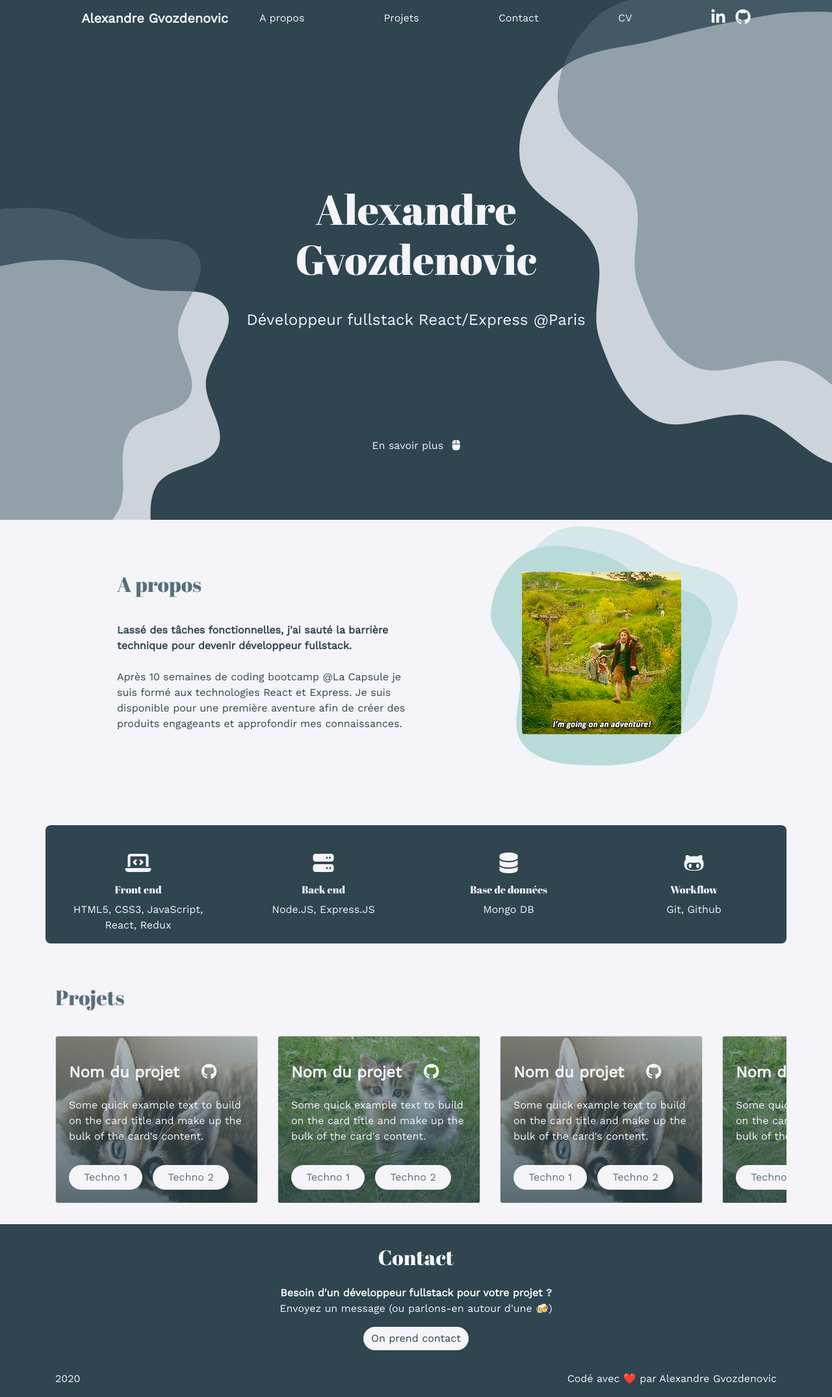
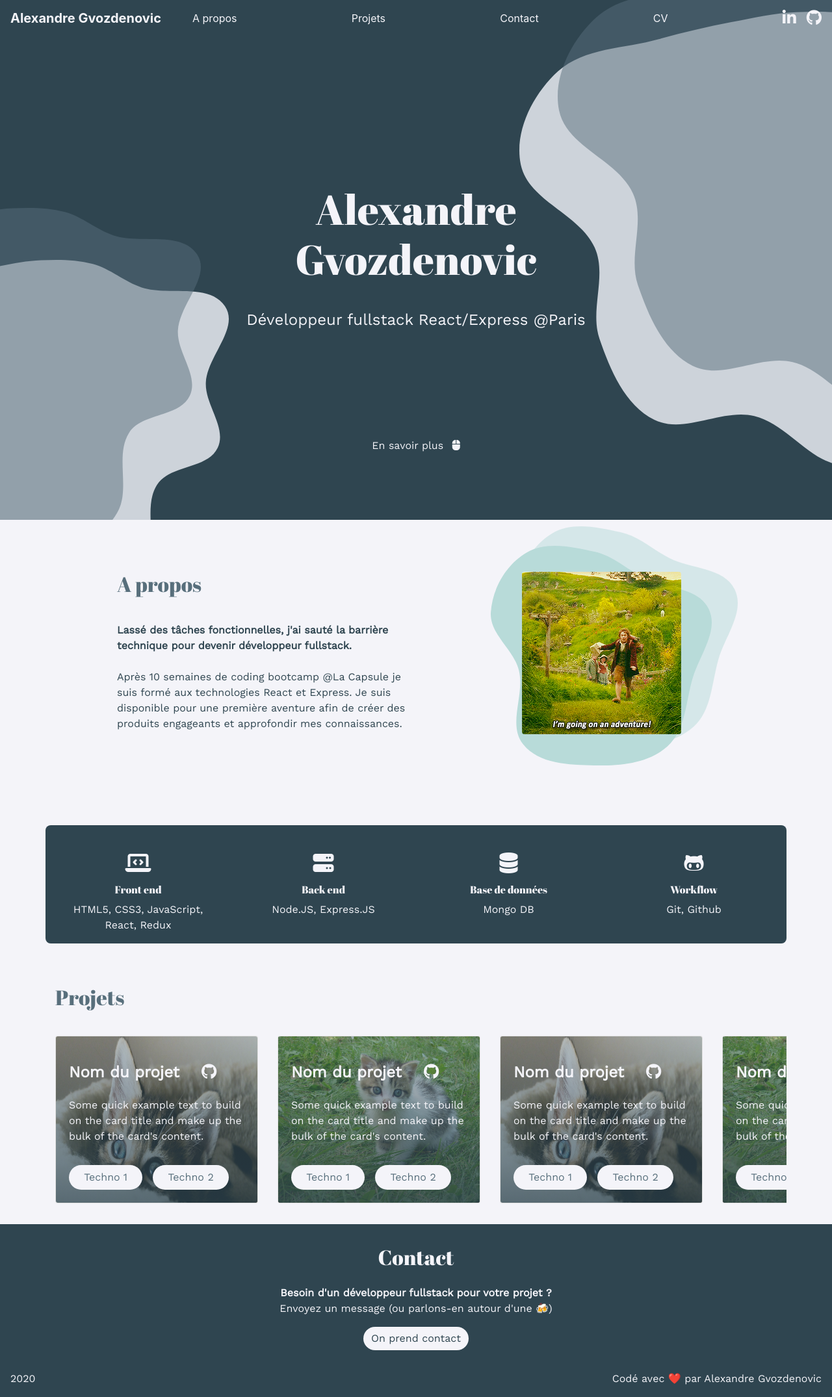
Before and after one commit to alexandreGvozdenovic/myPortfolio, a React (Create React App) app: page / in a window 1280 px wide. Shown: the whole page at 65% size. Built offline with nearby package versions, Linux system fonts and the light colour scheme.

Commit message:
modified style for mobile navigation

```diff
--- a/src/App.js
+++ b/src/App.js
@@ -1,7 +1,7 @@
-import React, { useState } from 'react';
+import React from 'react';
 import './App.scss';
 import 'bootstrap/dist/css/bootstrap.min.css';
-import { Container, Row, Col,} from 'react-bootstrap'
+import { Container } from 'react-bootstrap'
 import NavBar from './components/navbar'
 import FirstPage from './components/firstpage'
 import SecondPage from './components/secondpage'
--- a/src/App.scss
+++ b/src/App.scss
@@ -9,6 +9,13 @@ $background-charcoal: #2F4550;
 $text-ghost-white : #F4F4F9;
 $text-dark-electric-blue: #586F7C;
 
+html,body
+{
+    width: 100%;
+    margin: 0px;
+    padding: 0px;
+    overflow-x: hidden;
+}
 
 // Nav Bar Specific CSS
 
@@ -129,6 +136,10 @@ $text-dark-electric-blue: #586F7C;
     background-color: $background-charcoal;
     border: $background-charcoal;
     border-radius: 8px;
+    @media (max-width: 992px) {
+      margin-left: 16px;
+      margin-right: 16px;
+    }
   }
   .skill-title {
     color: $text-ghost-white;
@@ -229,6 +240,8 @@ $text-dark-electric-blue: #586F7C;
   color: $text-ghost-white;
   margin-top: 16px;
   font-size: 16px;
+  padding-right: 16px;
+  padding-left: 16px;
 }
 .contact-button {
   background-color: $text-ghost-white;
@@ -244,8 +257,14 @@ $text-dark-electric-blue: #586F7C;
 }
 .bottom-footer {
   padding-bottom: 16px;
+  padding-right: 16px;
+  padding-left: 16px;
   color: $text-ghost-white;
   font-family: $mainFont;
   font-size: 16px;
+  @media (max-width: 992px) {
+    flex-direction: column-reverse;
+    align-items: center;
+  }
 }
 // End of Third Component Specific CSS
--- a/src/components/navbar.js
+++ b/src/components/navbar.js
@@ -1,6 +1,6 @@
 import React, { useState } from 'react';
 import 'bootstrap/dist/css/bootstrap.min.css';
-import { Container, Row, Col, Navbar, Nav, Button} from 'react-bootstrap'
+import { Navbar, Nav} from 'react-bootstrap'
 import {Link, animateScroll as scroll } from 'react-scroll'
 
 function NavBar() {
@@ -32,10 +32,8 @@ function NavBar() {
     scroll.scrollToTop();
   };
   return (
-      <Container className='fixed-top' fluid='true'>
-        <Row className='nav' style={{backgroundColor: navBackground, color: navFontColor, boxShadow: navBoxShadow }}>
-          <Col xs={{span:10,offset:1}}>
-          <Navbar expand='lg'>
+
+          <Navbar expand='lg' className='fixed-top' style={{backgroundColor: navBackground, color: navFontColor, boxShadow: navBoxShadow }}>
             <Navbar.Brand >
             <span
                 id='name'
@@ -109,9 +107,6 @@ function NavBar() {
             </Nav>
             </Navbar.Collapse>
           </Navbar>
-          </Col>
-        </Row>
-      </Container>
   );
 }
 
--- a/src/components/thirdpage.js
+++ b/src/components/thirdpage.js
@@ -95,12 +95,11 @@ function ThirdPage() {
                     Envoyez un message (ou parlons-en autour d'une <span role="img" aria-label="beer">🍻</span>)<br/>
                     <Button className='contact-button' variant='light' onClick={ () => window.location.href='https://www.linkedin.com/in/alexandre-gvozdenovic-5b277813a/'}>On prend contact</Button>
                 </p>
-                <Container className='bottom-footer'>
-                    <div className='d-flex justify-content-between'>
-                        <div>{currentYear.getFullYear()}</div>
-                        <div>Codé avec <span role="img" aria-label="heart">❤️</span> par Alexandre Gvozdenovic</div>
-                    </div>
-                </Container>
+                <div className='d-flex justify-content-between bottom-footer'>
+                    <div>{currentYear.getFullYear()}</div>
+                    <div>Codé avec <span role="img" aria-label="heart">❤️</span> par Alexandre Gvozdenovic</div>
+                </div>
+
             </Col>
         </Row>
     </Container>
```
